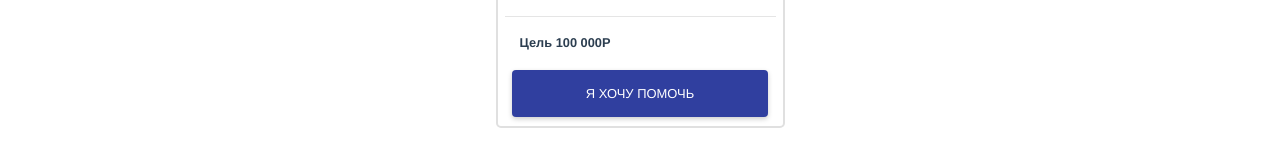
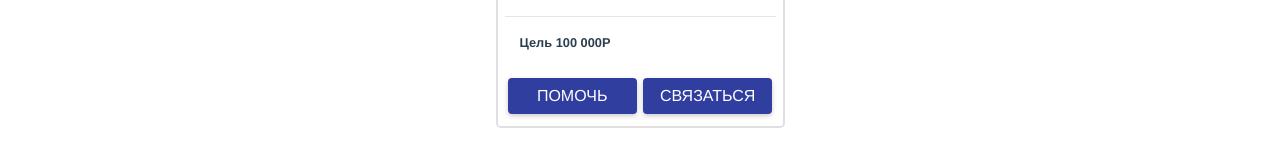
Before and after one commit to Vladimir-Vorobev/Charity_Boost_hack_feb_client, a Vue app: page /market in a window 1280 px wide. Shown: the part 454-620 px from the top of the page. Built offline with nearby package versions, Linux system fonts and the light colour scheme.

Commit message:
Update market.vue

```diff
--- a/src/components/market.vue
+++ b/src/components/market.vue
@@ -39,7 +39,16 @@
                                 </div>
                             </div>
                         </div>
-                        <button class="btn btn-indigo" style="width: 90%; position: absolute; left:5%; bottom: 10px;">Я хочу помочь</button>
+                        <div style="width: 95%; position: absolute; bottom: 10px;">
+                            <div class="row justify-content-center" style="margin: 0px; width: 100%;">
+                            <div class="col-12 col-md-6" style="padding: 3px;">
+                                <button class="btn btn-indigo btn-almbb-small" style="width: 100%;">Помочь</button>
+                            </div>
+                            <div class="col-12 col-md-6" style="padding: 3px;">
+                                <button class="btn btn-indigo btn-almbb-small" style="width: 100%;">Связаться</button>
+                            </div>
+                        </div>
+                        </div>
                     </div>
                 </div>
             </div>
```
